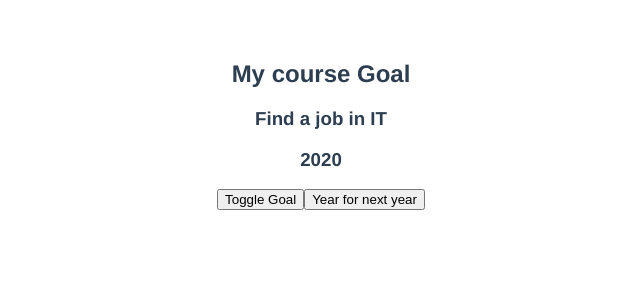
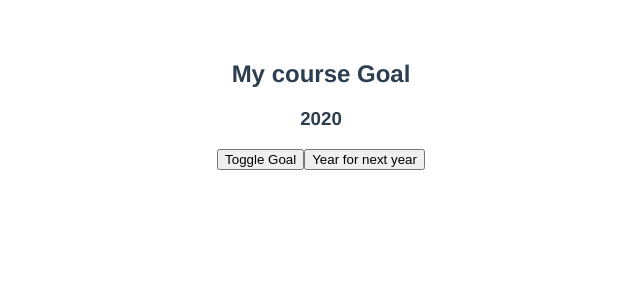
Before and after one commit to Lime5005/VueJS, a Vue app in the folder assignment7/: page / in a window 1280 px wide. Shown: the top 300 px of the page, without its empty margins (319-959 px from the left). Built offline with nearby package versions, Linux system fonts and the light colour scheme.

Commit message:
v-if to toggle the visibility

```diff
--- a/assignment7/src/App.vue
+++ b/assignment7/src/App.vue
@@ -1,7 +1,7 @@
 <template>
   <h2>My course Goal</h2>
 
-  <h3>{{ goalAndYear.goal}}</h3>
+  <h3 v-if="goalAndYear.goalIsVisible">{{ goalAndYear.goal}}</h3>
   <h3>{{ goalAndYear.year }}</h3>
 
   <button @click="showGoal">Toggle Goal</button>
@@ -17,6 +17,7 @@ export default {
     //const goal = ref('Find a job in IT')
     const goalAndYear = reactive({
       goal: 'Find a job in IT',
+      goalIsVisible: false,
       year: 2020
     })
 /*     function showGoal(){
@@ -27,18 +28,23 @@ export default {
       }
     } */
   function showGoal() {
-    if(goalAndYear.goal !== '') {
+    goalAndYear.goalIsVisible = !goalAndYear.goalIsVisible
+/*     if(goalAndYear.goal !== '') {
       goalAndYear.goal = ''
     } else {
       goalAndYear.goal = 'Find a job in IT'
-    }
+    } */
   }
 
   function growYear() {
     goalAndYear.year ++
   }
 
-    return {goalAndYear: goalAndYear, showGoal: showGoal, growYear: growYear}
+    return {
+      goalAndYear,
+      showGoal,
+      growYear
+      }
   }
 }
 </script>
```
